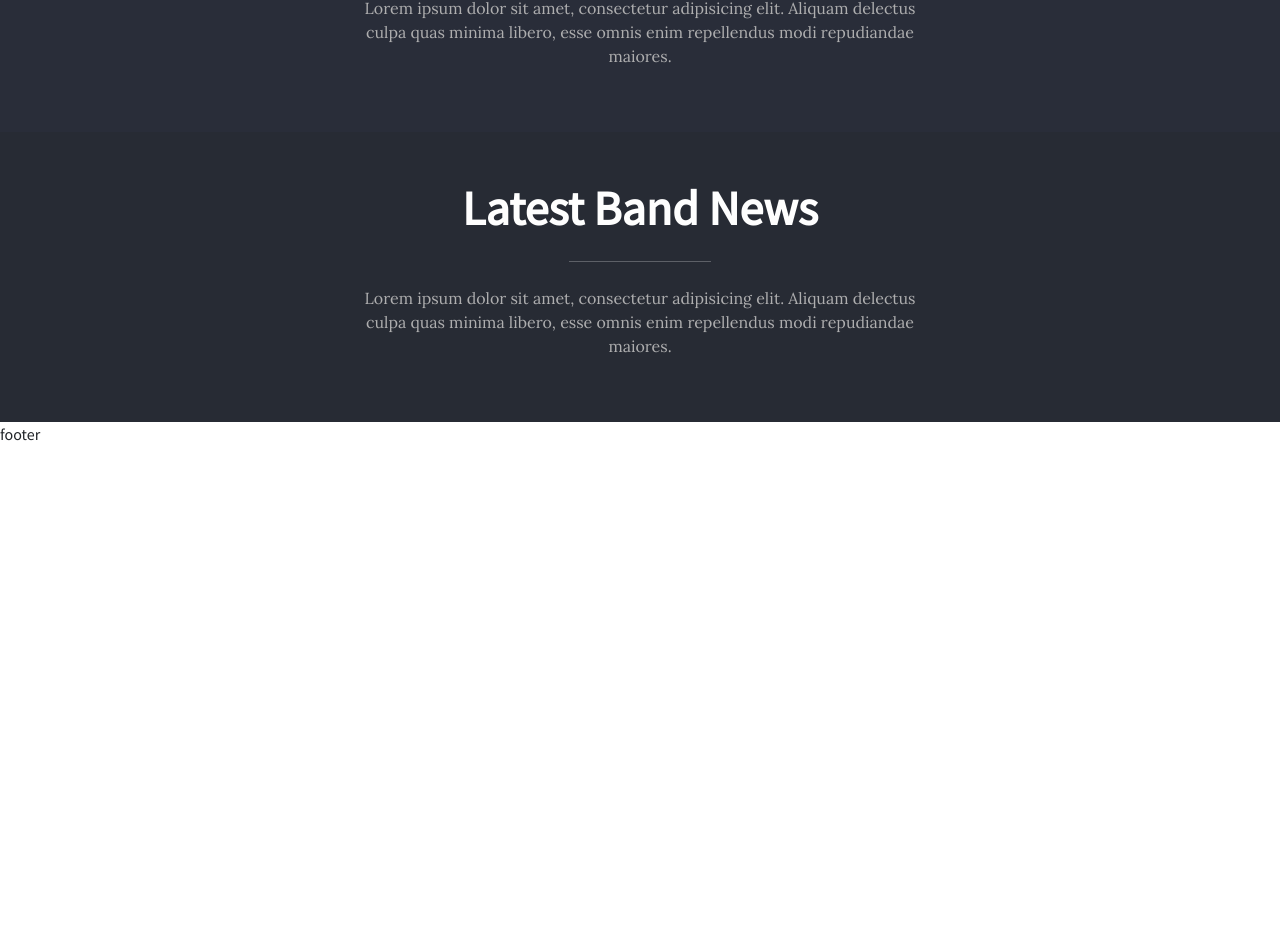
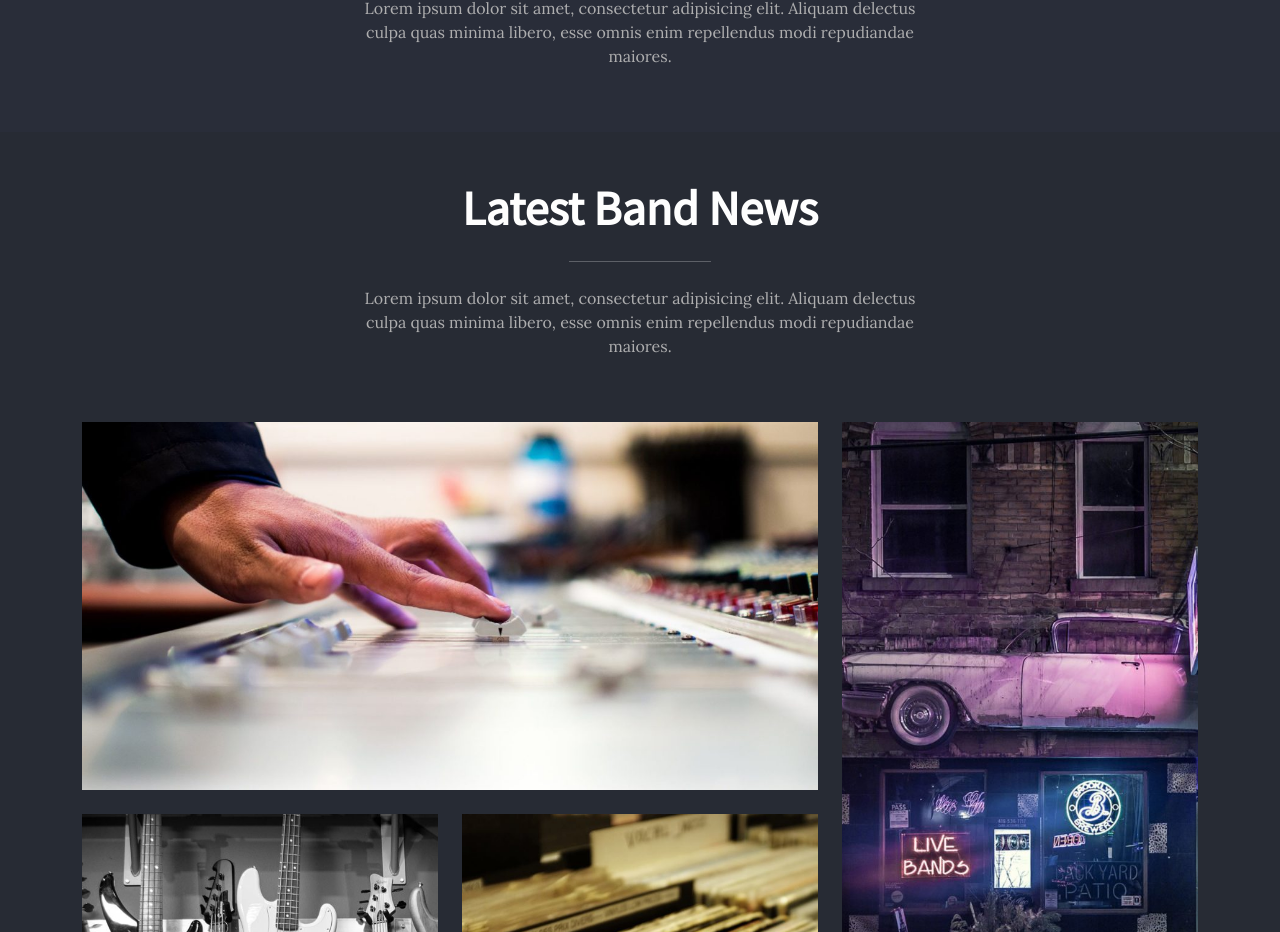
Before and after one commit to Luz42/proj-html-vuejs, a Vue app: page / in a window 1280 px wide. Shown: the part 799-1731 px from the top of the page. Before the commit the page ends 1245 px from the top, so only its background shows below. Built offline with nearby package versions, Linux system fonts and the light colour scheme.

Commit message:
Implementata la prima sezione "band-news" in main
layout di base ok

```diff
--- a/src/components/MainComponent.vue
+++ b/src/components/MainComponent.vue
@@ -1,6 +1,38 @@
 <template>
   <main>
+    <section id="Band-news">
     <SectionsTitlesComponent title="latest band news"/>
+    <div class="container-xl pb-5">
+      <div class="row">
+        <div class="col-8">
+          <div class="row">
+            <div class="col-12 mb-4">
+              <img class="img-fluid" src="@/assets/images/blog_music_techo-1200x600.jpg" alt="">
+            </div>
+            <div class="col-6">
+              <img class="img-fluid" src="@/assets/images/blog-post3-600x900.jpg" alt="">
+            </div>
+            <div class="col-6">
+              <img class="img-fluid" src="@/assets/images/blog-post4-600x900.jpg" alt="">
+            </div>
+            <div class="col-12 mt-4">
+              <img class="img-fluid" src="@/assets/images/blog_flavor_rock-1200x600.jpg" alt="">
+            </div>
+          </div>
+        </div>
+        <div class="col-4 d-flex">
+          <div class="row gap-4">
+            <div class="col-12">
+              <img style="height:100%; object-fit: cover;" class="img-fluid" src="@/assets/images/blog-post1-600x900.jpg" alt="">
+            </div>
+            <div class="col-12">
+              <img style="height:100%; object-fit: cover;" class="img-fluid" src="@/assets/images/blog-post2-600x900.jpg" alt="">
+            </div>
+          </div>
+        </div>
+      </div>
+    </div>
+  </section>
   </main>
 </template>
 
```
